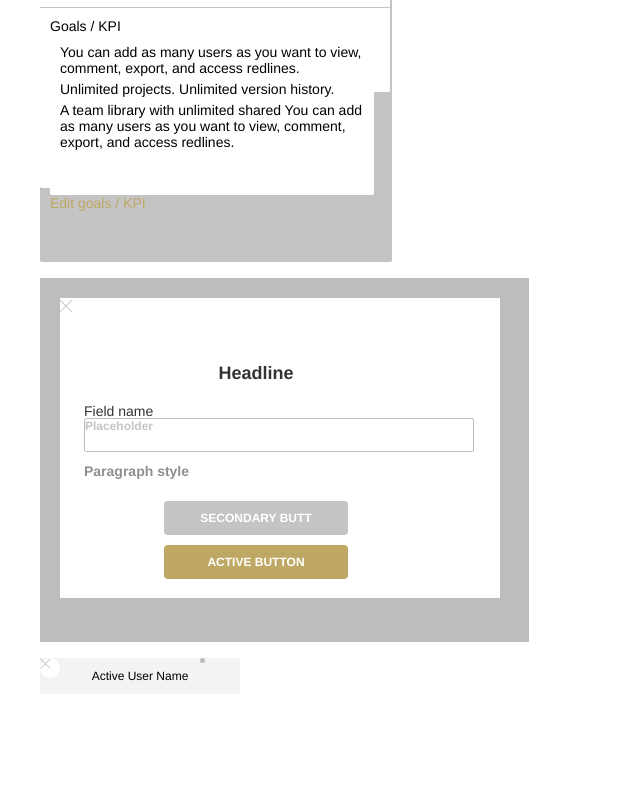
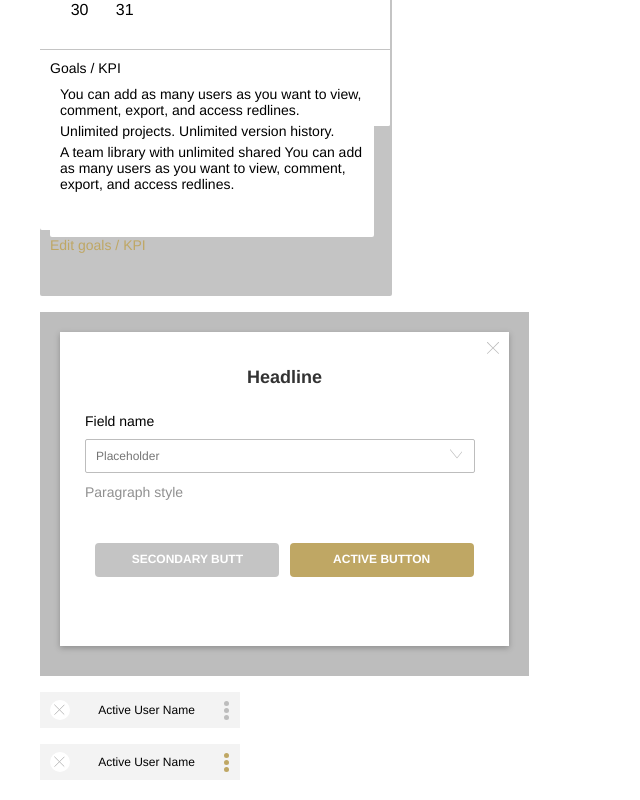
Before and after one commit to Vprokv/React_lessen1, a React (Create React App) app: page / in a window 1280 px wide. Shown: the part 712-1512 px from the top of the page, without its empty margins (0-640 px from the left). Before the commit the page ends 1426 px from the top, so only its background shows below. Built offline with nearby package versions, Linux system fonts and the light colour scheme.

Commit message:
Конец урока  с домашним заданием от 19.02.21

```diff
--- a/src/App.css
+++ b/src/App.css
@@ -55,7 +55,7 @@ button {
   background: #000000;
 }
 
-.button-color-gold{
+.background-color-BFA764{
   background: #BFA764;
 }
 
@@ -78,6 +78,10 @@ button {
 .write-color-gold{
   color: #BFA764;
 }
+.background-color-BDBDBD{
+  background: #BDBDBD;
+}
+
 
 .button-usual {
   width: 184px;
@@ -87,103 +91,112 @@ button {
   font-weight: bold;
   font-size: 12px;
   line-height: 140%;
-  /* or 17px */
   text-align: center;
   text-transform: uppercase;
   color: #FFFFFF;
   border-radius: 4px;
-  margin: 5px;
 
 }
 
 .Headline-container{
   width: 489px;
   height: 364px;
-  left: 2463px;
-  top: 860px;
   background: #BDBDBD;
-  padding: 20px;
+  padding: 20px 20px 30px 20px;
 
 }
 .Headline-container-White{
-  width: 440px;
-  height: 300px;
-  left: 2487px;
-  top: 885px;
+  width: 100%;
+  height: 100%;
+  position: relative;
   background: #FFFFFF;
+  padding: 35px 25px 0px 25px;
+  box-shadow: 0px 2px 6px rgba(0, 0, 0, 0.25);
 }
-.Headline-rectangle-white-392x21{
-  width: 392px;
-  height: 21px;
-  left: 2511px;
-  top: 932px;
-
-  font-family: Helvetica;
-  font-style: normal;
+.Headline-container-text-headline{
   font-weight: bold;
   font-size: 18px;
   line-height: 21px;
   text-align: center;
   color: #333333;
-
-  padding: 47px 24px 232px 24px ;
+  margin-bottom: 25px;
+}
+.Headline-container-FieldName{
+  margin-bottom: 10px;
 }
 
-.Headline-rectangle-white-227x17{
+.Headline-container-text-placeholder{
+  background: #FFFFFF;
+  border: 1px solid #BDBDBD;
+  box-sizing: border-box;
+  margin-bottom: 10px;
+  font-size: 12px;
+  line-height: 120%;
+  height: 34px;
   width: 390px;
-  height: 34px;
+  left: 0px;
+  top: 22px;
+  border-radius: 2px;
+  color: #C4C4C4;
+  display: flex;
 
+}
 
-  font-family: Helvetica;
-  font-style: normal;
+.input-text-placeholder{
+  margin: 10px;
+}
+
+.Headline-container-text-FieldName{
   font-weight: normal;
   font-size: 14px;
   /*line-height: 140%;*/
   display: flex;
   align-items: center;
   justify-content: left;
+  margin-bottom: 10px;
+}
 
-  padding: 20px 0px 0px 0px;
-}
-.place-holder{
-  width: 390px;
-  height: 34px;
-  left: 22px;
-  top: 2px;;
-
-  background: #FFFFFF;
-  border: 1px solid #BDBDBD;
-  box-sizing: border-box;
-  border-radius: 2px;}
-
- .Paragraph-style{
-   width: 392px;
-   height: 44px;
-   left: 2512px;
-   top: 1040px;
-
- }
-.Paragraph-style-1{
+.Headline-container-text-ParagraphStyle{
   font-size: 14px;
   line-height: 140%;
+  color: #909090;
+  margin-bottom: 40px;
+  font-style: normal;
+  font-weight: normal;
+}
+.headline-button{
+  display: flex;
+  justify-content: space-evenly;
+}
 
-  color: #909090;
-
-  display: flex;
-  align-items: center;
-  justify-content: left;
-  padding: 10px 0px 0px 0px;
-}
 
 .place-holder-1{
   color: #C4C4C4;
   font-size: 12px;
   line-height: 120%;
-
-
   display: flex;
   align-items: center;
   justify-content: left;
+}
+
+
+.icon-cross-Headline{
+  position: absolute;
+  top: 10px;
+  right: 10px;
+}
+
+.icon-check-mark-Headline{
+  position: absolute;
+  top: 115px;
+  right: 45px;
+}
+
+.icon-cross-button-Active-User-Name{
+  display: flex;
+  justify-content: center;
+  align-items: center;
+  margin: 4px;
 }
 
 .calendar-rectangle-white{
@@ -239,8 +252,10 @@ button {
 }
 
 .button-Active-User-Name{
-display: grid;
-  grid-template-columns: 1fr 3fr 1fr;
+  display: flex;
+  flex-direction: row;
+  justify-content: space-between;
+  align-items: center;
   height: 36px;
   width: 200px;
   background: #F3F3F3;
@@ -262,12 +277,11 @@ display: grid;
 
 }
 
-.Ellipse-grey{
+.ellipse-5px{
   height: 5px;
   width: 5px;
-  background: #BDBDBD;
-  border-radius: 2px;
-  margin: 0px;
+  border-radius: 3px;
+  margin: 1px;
   display: flex;
   align-content: center;
   align-items: center;
@@ -279,8 +293,14 @@ display: grid;
   width: 20px;
   background: #FFFFFF;
   border-radius: 20px;
-  margin: 0px;
   display: flex;
+  margin: 10px;
+}
+
+.combo-three-ellipse-5px{
+  display: flex;
+flex-direction: column;
+  margin: 10px;
 }
 
 .color-white {
@@ -302,6 +322,7 @@ display: grid;
   text-align: center;
   grid-auto-rows: 44px;
   margin: 15px;
+  padding: 2px;
 }
 
 .day-selected-dark {
@@ -382,3 +403,11 @@ vector-cross{
   padding: 20px 15px 15px 15px;
 
 }
+
+.m-l-a{
+  margin-left: auto;
+}
+
+.m-r-a{
+  margin-right: auto;
+}
--- a/src/App.js
+++ b/src/App.js
@@ -34,6 +34,7 @@ function App() {
                     <div className="input-underline" style={underLineInputStyles}/>
                 </div>
             </div>
+            <button> текст </button>
             {/*<button className="button-usual button-color-black">*/}
             {/*    USUAL*/}
             {/*</button>*/}
@@ -132,8 +133,7 @@ function App() {
             </div>
             <div className="Headline-container">
                 <div className="Headline-container-White">
-                    <div className="vector-cross">
-                        <svg width="12" height="12" viewBox="0 0 12 12" fill="none"
+                    <svg className="icon-cross-Headline" width="12" height="12" viewBox="0 0 12 12" fill="none"
                          xmlns="http://www.w3.org/2000/svg">
                         <g clip-path="url(#clip0)">
                             <path
@@ -146,39 +146,77 @@ function App() {
                             </clipPath>
                         </defs>
                     </svg>
-                        <div className="Headline-rectangle-white-392x21">Headline
-                            <div className="Headline-rectangle-white-227x17">Field name
+                    <div className="Headline-container-text-headline">
+                        Headline
                     </div>
-
-                            <div className="place-holder">
-                                <div className="place-holder-1">Placeholder</div>
+                    <div className="Headline-container-FieldName">
+                        <div className="Headline-container-text-FieldName">
+                            Field name
                         </div>
-                            <div className="Paragraph-style">
-                                <div className="Paragraph-style-1">Paragraph style</div>
+                        <div className="Headline-container-text-placeholder">
+                            <input type="text" placeholder="Placeholder" className="input-text-placeholder"/>
+                            <div className="icon-check-mark-Headline">
+                                <svg width="14" height="14" viewBox="0 0 14 14" fill="none" xmlns="http://www.w3.org/2000/svg">
+                                    <g clip-path="url(#clip0)">
+                                        <path d="M13.911 2.45734C13.7923 2.31109 13.5993 2.31109 13.4806 2.45734L7.00031 10.4424L0.51939 2.45811C0.400692 2.31187 0.207722 2.31187 0.0890237 2.45811C-0.0296746 2.60436 -0.0296746 2.84212 0.0890237 2.98836L6.78483 11.2381C6.84449 11.3109 6.92239 11.3477 7.00031 11.3477C7.07824 11.3477 7.15613 11.3109 7.2152 11.2374L13.911 2.98762C14.0297 2.84134 14.0297 2.60359 13.911 2.45734Z" fill="#BDBDBD"/>
+                                    </g>
+                                    <defs>
+                                        <clipPath id="clip0">
+                                            <rect width="14" height="14" fill="white"/>
+                                        </clipPath>
+                                    </defs>
+                                </svg>
                             </div>
+                        </div>
+                    </div>
+                    <div className="Headline-container-text-ParagraphStyle">
+                        Paragraph style
+                    </div>
+                    <div className="headline-button">
                         <button className="button-usual button-color-grey">
                             SECONDARY BUTT
                         </button>
-                            <button className="button-usual button-color-gold">
+                        <button className="button-usual background-color-BFA764">
                             ACTIVE BUTTON
                         </button>
                     </div>
                 </div>
             </div>
-            </div>
             <div className="button-Active-User-Name">
                 <div className="Ellipse-white">
+                    <div className="icon-cross-button-Active-User-Name">
                         <svg width="11" height="12" viewBox="0 0 11 12" fill="none" xmlns="http://www.w3.org/2000/svg">
                             <line x1="0.353553" y1="0.646447" x2="10.253" y2="10.5459" stroke="#BDBDBD"/>
                             <line x1="0.51754" y1="10.6709" x2="10.417" y2="0.771366" stroke="#BDBDBD"/>
                         </svg>
-
+                    </div>
                 </div>
                 <div className="Active-User-Name"> Active User Name</div>
-                <div className="Ellipse-grey"></div>
+                <div className="combo-three-ellipse-5px">
+                    <div className="ellipse-5px background-color-BDBDBD"></div>
+                    <div className="ellipse-5px background-color-BDBDBD"></div>
+                    <div className="ellipse-5px background-color-BDBDBD"></div>
+                </div>
 
             </div>
 
+            <div className="button-Active-User-Name">
+                <div className="Ellipse-white">
+                    <div className="icon-cross-button-Active-User-Name">
+                        <svg width="11" height="12" viewBox="0 0 11 12" fill="none" xmlns="http://www.w3.org/2000/svg">
+                            <line x1="0.353553" y1="0.646447" x2="10.253" y2="10.5459" stroke="#BDBDBD"/>
+                            <line x1="0.51754" y1="10.6709" x2="10.417" y2="0.771366" stroke="#BDBDBD"/>
+                        </svg>
+                    </div>
+                </div>
+                <div className="Active-User-Name"> Active User Name</div>
+                <div className="combo-three-ellipse-5px">
+                    <div className="ellipse-5px background-color-BFA764"></div>
+                    <div className="ellipse-5px background-color-BFA764"></div>
+                    <div className="ellipse-5px background-color-BFA764"></div>
+                </div>
+
+            </div>
 </div>
     );
 }
--- a/src/index.css
+++ b/src/index.css
@@ -1,6 +1,5 @@
 html {
   height: 100%;
-  overflow: hidden;
   box-sizing: border-box;
   font-size: 16px;
 }
--- a/src/index.js
+++ b/src/index.js
@@ -3,6 +3,8 @@ import ReactDOM from 'react-dom';
 import './index.css';
 import App from './App';
 import reportWebVitals from './reportWebVitals';
+
+
 
 ReactDOM.render(
   <React.StrictMode>
```
Lines whose indentation alone changed are shown as unchanged.
